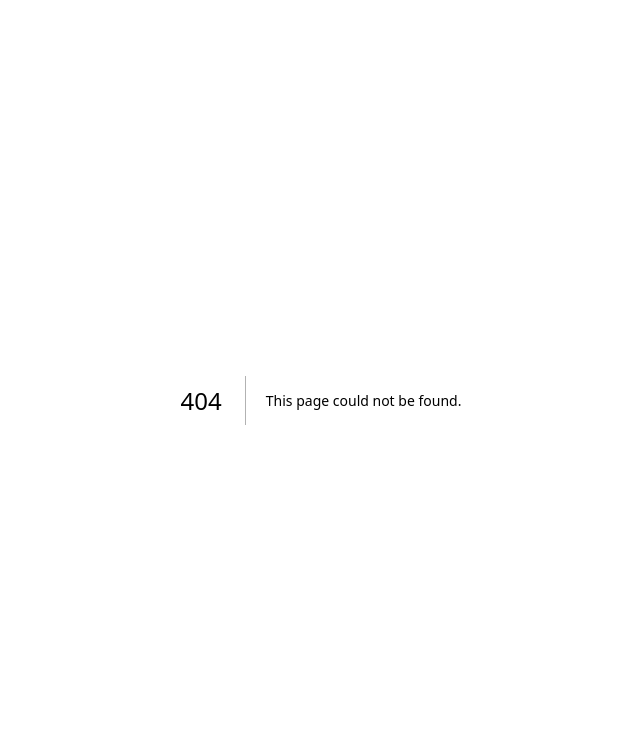
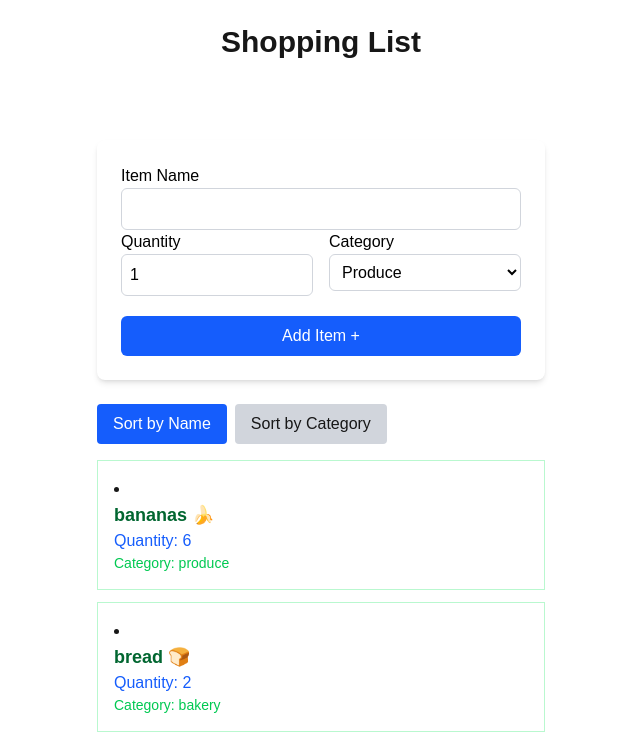
Before and after one commit to Hardeyemi30/cprg306-assignments, a Next.js app: page /week-6 in a window 1280 px wide. Before the commit this address had no page. Shown: the top 743 px of the page, without its empty margins (319-959 px from the left). Built offline with nearby package versions, Linux system fonts and the light colour scheme.

Commit message:
week 6 added

```diff
--- a/app/page.js
+++ b/app/page.js
@@ -7,7 +7,8 @@
       <Link href="week-2" className="mr-5">Go to week-2</Link>
       <Link href="week-3" className="mr-5">Go to week-3</Link>
       <Link href="week-4" className="mr-5">Go to week-4</Link>
-      <Link href="week-5">Go to week-5</Link>
+      <Link href="week-5" className="mr-5">Go to week-5</Link>
+        <Link href="week-6">Go to week-6</Link>
       </>
   );
 }
--- a/app/week-4/item-list.js
+++ /dev/null
@@ -1,17 +0,0 @@
-import Item from "./item";
-import items from "./items.json";
-
-export default function ItemList() {
-  return (
-    <ul className="max-w-md mx-auto">
-      {items.map((item) => (
-        <Item
-          key={item.id}
-          name={item.name}
-          quantity={item.quantity}
-          category={item.category}
-        />
-      ))}
-    </ul>
-  );
-}
--- /dev/null
+++ b/app/week-4/itemList.js
@@ -0,0 +1,50 @@
+"use client";
+
+import { useState } from "react";
+import Item from "./item";
+
+export default function ItemList({ items }) {
+  const [sortBy, setSortBy] = useState("name");
+
+  const sortedItems = [...items].sort((a, b) => {
+    if (sortBy === "name") {
+      return a.name.localeCompare(b.name);
+    } else {
+      return a.category.localeCompare(b.category);
+    }
+  });
+
+  return (
+    <div className="max-w-md mx-auto mt-6">
+
+      <div className="flex gap-2 mb-4">
+        <button
+          onClick={() => setSortBy("name")}
+          className={`px-4 py-2 rounded ${
+            sortBy === "name" ? "bg-blue-600 text-white" : "bg-gray-300"
+          }`}
+        >
+          Sort by Name
+        </button>
+
+        <button
+          onClick={() => setSortBy("category")}
+          className={`px-4 py-2 rounded ${
+            sortBy === "category" ? "bg-blue-600 text-white" : "bg-gray-300"
+          }`}
+        >
+          Sort by Category
+        </button>
+      </div>
+
+      {sortedItems.map((item) => (
+        <Item
+          key={item.id}
+          name={item.name}
+          quantity={item.quantity}
+          category={item.category}
+        />
+      ))}
+    </div>
+  );
+}
--- a/app/week-4/page.js
+++ b/app/week-4/page.js
@@ -1,4 +1,4 @@
-import ItemList from "./item-list";
+import ItemList from "./itemList";
 
 export default function Page() {
   return (
--- /dev/null
+++ b/app/week-6/NewItem.js
@@ -0,0 +1,87 @@
+"use client";
+
+import { useState } from "react";
+
+export default function NewItem({ onAddItem }) {
+  const [name, setName] = useState("");
+  const [quantity, setQuantity] = useState(1);
+  const [category, setCategory] = useState("produce");
+
+  const handleSubmit = (event) => {
+    event.preventDefault();
+
+    const item = {
+      id: crypto.randomUUID(),
+      name,
+      quantity,
+      category,
+    };
+
+    onAddItem(item);
+
+
+    setName("");
+    setQuantity(1);
+    setCategory("produce");
+  };
+
+  return (
+    <form
+      onSubmit={handleSubmit}
+      className="max-w-md mx-auto bg-white p-6 rounded-lg shadow-md mt-20"
+    >
+      <div>
+        <label className="text-black mb-1 font-medium">Item Name</label>
+        <input
+          type="text"
+          required
+          value={name}
+          onChange={(e) => setName(e.target.value)}
+          className="w-full text-black p-2 rounded-md border border-gray-300"
+        />
+      </div>
+
+      <div className="flex gap-4">
+        <div className="flex-1">
+          <label className="text-black mb-1 font-medium">Quantity</label>
+          <input
+            type="number"
+            min="1"
+            max="99"
+            value={quantity}
+            onChange={(e) => setQuantity(Number(e.target.value))}
+            className="w-full text-black p-2 rounded-md border border-gray-300"
+          />
+        </div>
+
+        <div className="flex-1">
+          <label className="text-black mb-1 font-medium">Category</label>
+          <select
+            value={category}
+            onChange={(e) => setCategory(e.target.value)}
+            className="w-full text-black p-2 rounded-md border border-gray-300"
+          >
+            <option value="produce">Produce</option>
+            <option value="dairy">Dairy</option>
+            <option value="bakery">Bakery</option>
+            <option value="meat">Meat</option>
+            <option value="frozen foods">Frozen Foods</option>
+            <option value="canned goods">Canned Goods</option>
+            <option value="dry goods">Dry Goods</option>
+            <option value="beverages">Beverages</option>
+            <option value="snacks">Snacks</option>
+            <option value="household">Household</option>
+            <option value="other">Other</option>
+          </select>
+        </div>
+      </div>
+
+      <button
+        type="submit"
+        className="w-full bg-blue-600 mt-5 text-white py-2 rounded-md hover:bg-blue-700"
+      >
+        Add Item +
+      </button>
+    </form>
+  );
+}
--- /dev/null
+++ b/app/week-6/page.js
@@ -0,0 +1,26 @@
+"use client";
+
+import { useState } from "react";
+import NewItem from "./NewItem";
+import ItemList from "../week-4/itemList";
+import itemsData from "../week-4/items.json";
+
+export default function Page() {
+  const [items, setItems] = useState(itemsData);
+
+  const handleAddItem = (newItem) => {
+    setItems([...items, newItem]);
+  };
+
+  return (
+    <main className="p-6">
+      <h1 className="text-3xl font-bold text-center mb-6">
+        Shopping List
+      </h1>
+
+      <NewItem onAddItem={handleAddItem} />
+
+      <ItemList items={items} />
+    </main>
+  );
+}
```
